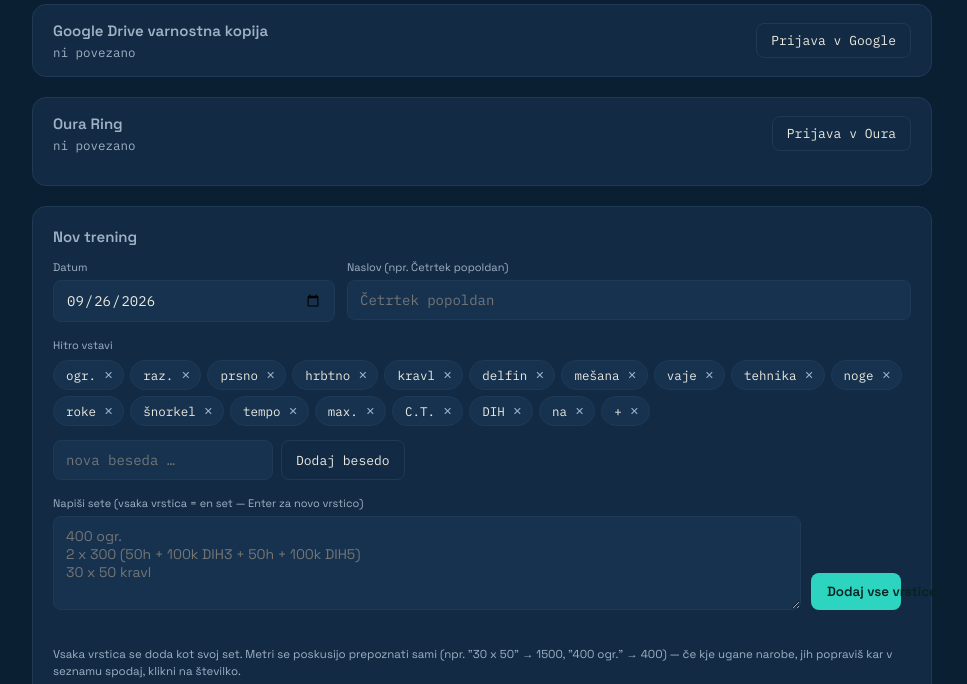
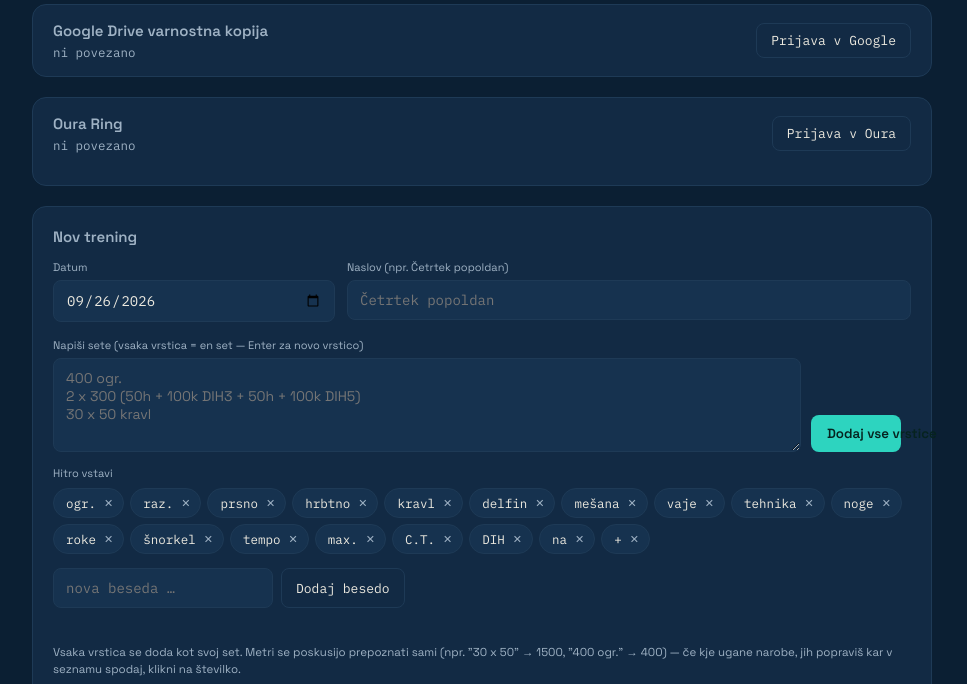
Before and after one commit to keeeepr/kilometrina, a plain HTML site: page index.html in a window 1280 px wide. Shown: the part 116-800 px from the top of the page, without its empty margins (158-1125 px from the left). Drawn offline with Linux system fonts and the light colour scheme.

Commit message:
Move quick-insert words below the sets textarea
Co-Authored-By: Claude Opus 5.5 <noreply@anthropic.com>

```diff
--- a/index.html
+++ b/index.html
@@ -304,18 +304,19 @@
       </div>
     </div>
 
-    <label style="display:block; margin-bottom:8px;">Hitro vstavi</label>
-    <div class="chips" id="chips"></div>
-    <div class="add-word-row">
-      <input type="text" id="newWordInput" placeholder="nova beseda …" maxlength="30">
-      <button type="button" class="export-btn" id="addWordBtn">Dodaj besedo</button>
-    </div>
-
     <label for="lineText" style="display:block; margin-bottom:6px;">Napiši sete (vsaka vrstica = en set — Enter za novo vrstico)</label>
     <div class="compose-row">
       <textarea id="lineText" placeholder="400 ogr.&#10;2 x 300 (50h + 100k DIH3 + 50h + 100k DIH5)&#10;30 x 50 kravl" rows="4"></textarea>
       <button class="add-btn" id="addLineBtn">Dodaj vse vrstice</button>
     </div>
+
+    <label style="display:block; margin:14px 0 8px;">Hitro vstavi</label>
+    <div class="chips" id="chips"></div>
+    <div class="add-word-row" style="margin-bottom:0;">
+      <input type="text" id="newWordInput" placeholder="nova beseda …" maxlength="30">
+      <button type="button" class="export-btn" id="addWordBtn">Dodaj besedo</button>
+    </div>
+
     <div class="live-preview" id="livePreview"></div>
     <div class="hint">Vsaka vrstica se doda kot svoj set. Metri se poskusijo prepoznati sami (npr. "30 x 50" → 1500, "400 ogr." → 400) — če kje ugane narobe, jih popraviš kar v seznamu spodaj, klikni na številko.</div>
 
```
